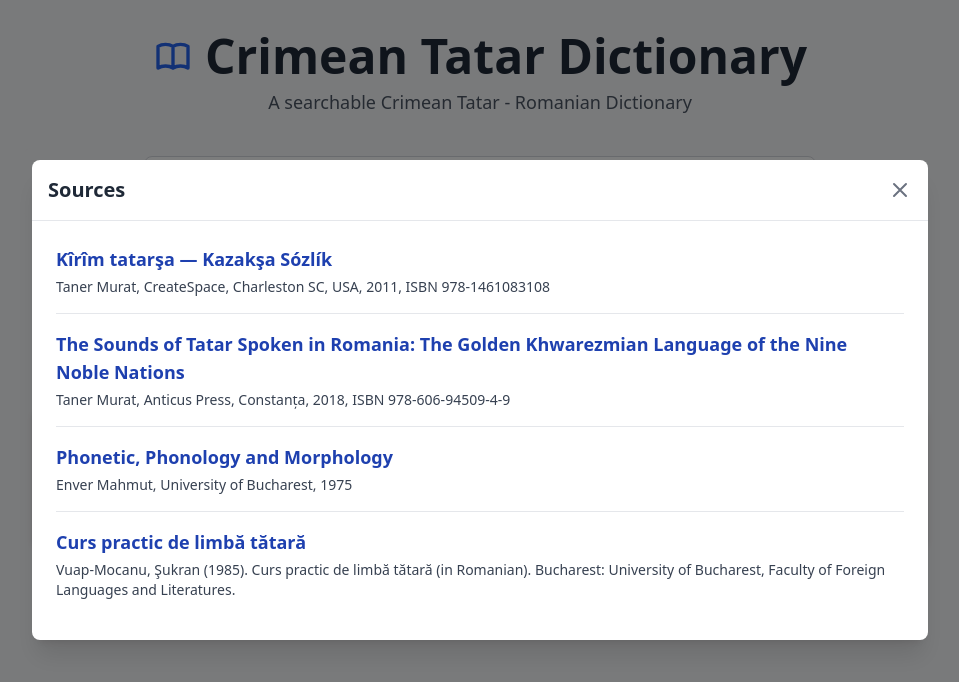
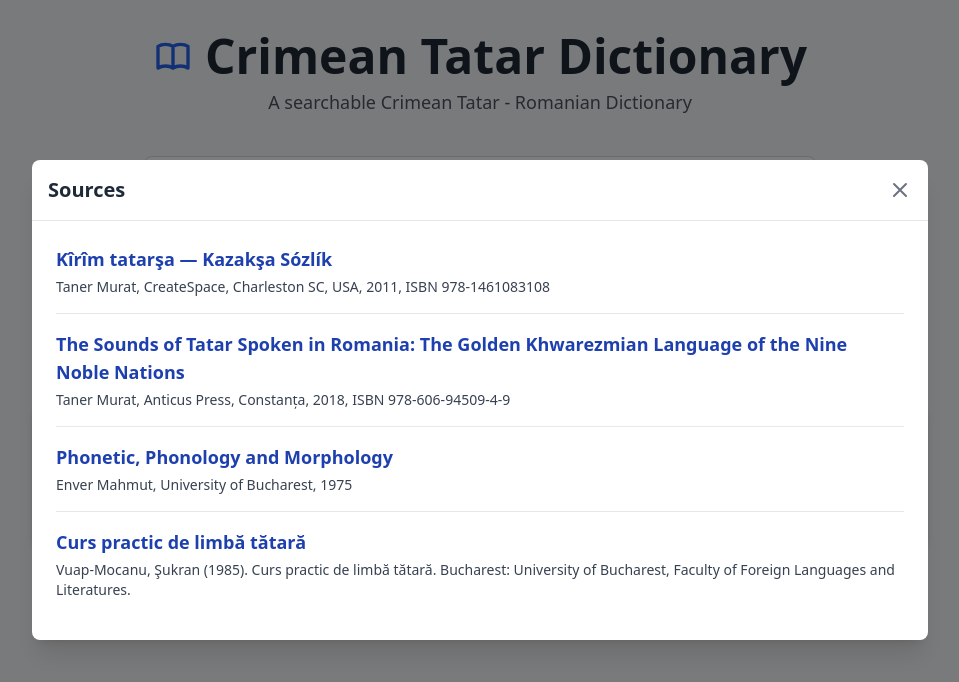
Before and after one commit to Tatar-Tili-Tilsizgasi-Surasi/crimean-tatar-dictionary, a React (Vite) app: page / in a window 1280 px wide. Both pictures are taken after a click on the button "View Sources". Shown: the top 682 px of the page, without its empty margins (160-1119 px from the left). Built offline with nearby package versions, Linux system fonts and the light colour scheme.

Commit message:
Update SourcesModal.tsx

```diff
--- a/components/SourcesModal.tsx
+++ b/components/SourcesModal.tsx
@@ -22,7 +22,7 @@ const sourcesData = [
     },
     {
         title: "Curs practic de limbă tătară",
-        details: "Vuap-Mocanu, Şukran (1985). Curs practic de limbă tătară (in Romanian). Bucharest: University of Bucharest, Faculty of Foreign Languages and Literatures."
+        details: "Vuap-Mocanu, Şukran (1985). Curs practic de limbă tătară. Bucharest: University of Bucharest, Faculty of Foreign Languages and Literatures."
     }
 ];
 
```
